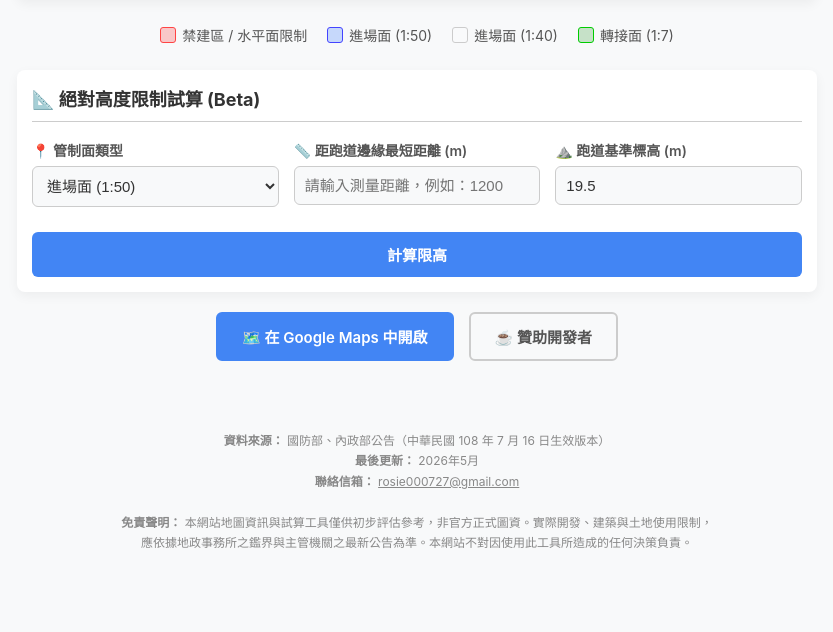
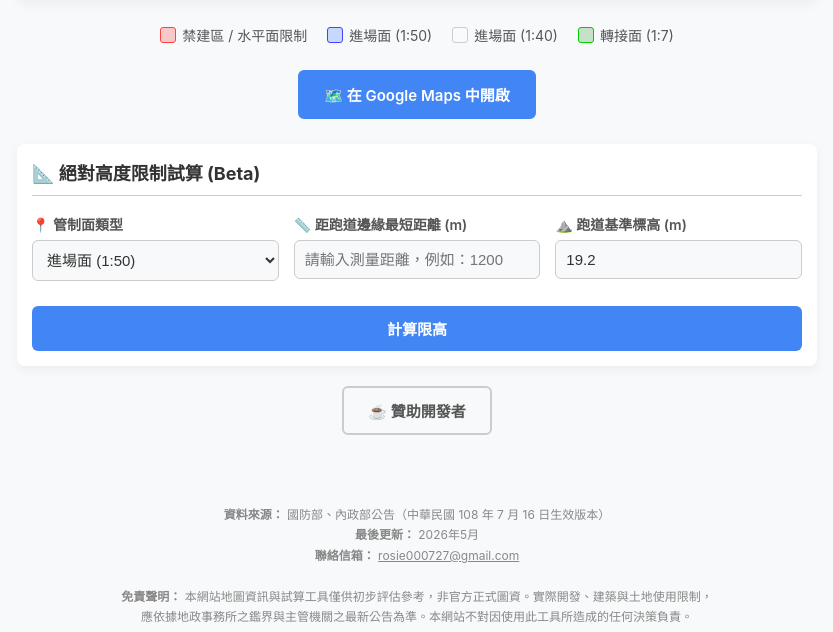
Before and after one commit to u95306/airport-restrictions, a plain HTML site: page index.html in a window 1280 px wide. Shown: the part 656-1288 px from the top of the page, without its empty margins (223-1056 px from the left). Before the commit the page ends 1249 px from the top, so only its background shows below. Drawn offline with Linux system fonts and the light colour scheme.

Commit message:
Update index.html

```diff
--- a/index.html
+++ b/index.html
@@ -146,8 +146,24 @@
         .bg-white { background-color: rgba(255, 255, 255, 0.2); border: 1.5px solid var(--border-white-legend); }
         .bg-green { background-color: rgba(0, 128, 0, 0.2); border: 1.5px solid #00cc00; }
 
-        /* 按鈕區塊 */
-        .button-group { display: flex; justify-content: center; gap: 15px; margin-bottom: 40px; }
+        /* =========================================
+           3. 按鈕區塊設定 (拆分為兩組)
+           ========================================= */
+        .action-group {
+            display: flex;
+            justify-content: center;
+            padding: 0 10px;
+            width: 100%;
+            max-width: 800px;
+            margin-left: auto;
+            margin-right: auto;
+            box-sizing: border-box;
+        }
+        /* 地圖按鈕的專屬間距 */
+        .map-action { margin-bottom: 25px; }
+        /* 贊助按鈕的專屬間距 */
+        .sponsor-action { margin-bottom: 40px; }
+
         .btn {
             display: inline-block; padding: 12px 24px; cursor: pointer;
             text-decoration: none; font-size: 15px; font-weight: 600;
@@ -169,7 +185,9 @@
         }
         .footer a { color: inherit; text-decoration: underline; }
 
-        /* 行動裝置響應式排版修正 (RWD) */
+        /* =========================================
+           4. 行動裝置響應式排版修正 (RWD)
+           ========================================= */
         @media (max-width: 600px) {
             body { padding: 20px 15px; }
             .theme-toggle-btn { position: static; margin: 0 auto 10px; display: inline-block; }
@@ -177,8 +195,11 @@
             .header h2 { font-size: 20px; }
             .content-card { padding: 10px; }
             .map-container iframe { height: 360px; }
-            .button-group { flex-direction: column; gap: 12px; width: 100%; max-width: 300px; margin: 0 auto 30px; }
+
+            /* 手機版按鈕改為滿版 */
+            .action-group { max-width: 300px; padding: 0; }
             .btn { width: 100%; box-sizing: border-box; text-align: center; }
+
             .form-row { flex-direction: column; gap: 10px; }
         }
     </style>
@@ -203,6 +224,12 @@
         <div class="legend-item"><div class="color-box bg-green"></div>轉接面 (1:7)</div>
     </div>
 
+    <div class="action-group map-action">
+        <a href="https://www.google.com/maps/d/u/0/edit?mid=1RuN6C5WLE_LWxiB-Qvi7stA1i_f3isI&usp=sharing" target="_blank" class="btn btn-primary">
+            🗺️ 在 Google Maps 中開啟
+        </a>
+    </div>
+
     <div class="content-card calculator">
         <h3>📐 絕對高度限制試算 (Beta)</h3>
         <div class="form-row">
@@ -220,7 +247,7 @@
             </div>
             <div class="form-group">
                 <label>⛰️ 跑道基準標高 (m)</label>
-                <input type="number" id="elevationVal" value="19.5" step="0.1">
+                <input type="number" id="elevationVal" value="19.2" step="0.1">
             </div>
         </div>
         <button class="btn btn-calc" onclick="calculateLimit()">計算限高</button>
@@ -229,10 +256,7 @@
             </div>
     </div>
 
-    <div class="button-group">
-        <a href="https://www.google.com/maps/d/u/0/edit?mid=1RuN6C5WLE_LWxiB-Qvi7stA1i_f3isI&usp=sharing" target="_blank" class="btn btn-primary">
-            🗺️ 在 Google Maps 中開啟
-        </a>
+    <div class="action-group sponsor-action">
         <a href="https://paypal.me/YSStudioTW" target="_blank" class="btn btn-secondary">
             ☕ 贊助開發者
         </a>
```
